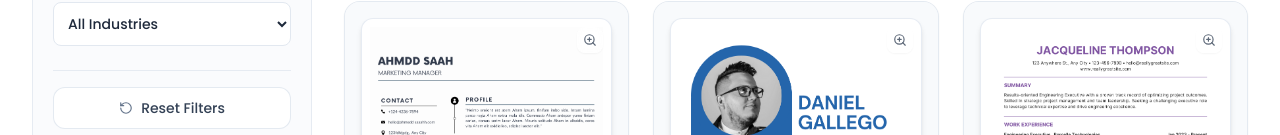
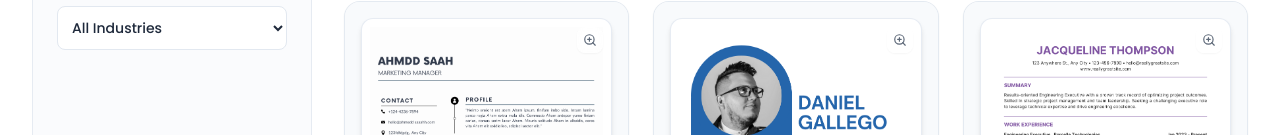
Before and after one commit to KhawajaIdrees/Recruma, a Next.js app: page /templates in a window 1280 px wide. Shown: the part 1205-1340 px from the top of the page. Built offline with nearby package versions, Linux system fonts and the light colour scheme.

Commit message:
filter template adjustment

```diff
--- a/src/app/templates/page.tsx
+++ b/src/app/templates/page.tsx
@@ -530,14 +530,15 @@ export default function TemplatesPage() {
           </div>
 
           {/* Main Grid: Sidebar + Templates Grid */}
-          <div className="grid grid-cols-1 lg:grid-cols-12 gap-8 items-start">
+          <div className="grid grid-cols-1 lg:grid-cols-12 gap-8 items-stretch">
 
             {/* SIDEBAR FILTERS (Desktop & Mobile Drawer) */}
             <aside
-              className={`lg:col-span-3 bg-slate-50/70 p-5 rounded-2xl border border-slate-200/80 space-y-6 ${
-                isMobileFilterOpen ? "block" : "hidden lg:block"
+              className={`lg:col-span-3 bg-slate-50/70 p-5 sm:p-6 rounded-2xl border border-slate-200/80 flex flex-col justify-between ${
+                isMobileFilterOpen ? "flex" : "hidden lg:flex"
               }`}
             >
+              <div className="space-y-6">
                 <div className="flex items-center justify-between border-b border-slate-200/80 pb-3">
                   <h3 className="text-xs font-extrabold text-slate-900 tracking-wider uppercase font-montserrat">
                     FILTER TEMPLATES
@@ -673,9 +674,10 @@ export default function TemplatesPage() {
                     </div>
                   )}
                 </div>
+              </div>
 
-              {/* Reset Filters Button */}
-              <div className="pt-4 border-t border-slate-200/80">
+              {/* Reset Filters Button (Anchored cleanly at bottom) */}
+              <div className="pt-6 border-t border-slate-200/80 mt-8">
                 <button
                   onClick={handleResetFilters}
                   className="w-full bg-white hover:bg-slate-100 text-slate-700 font-medium py-2.5 px-4 rounded-xl border border-slate-200/90 transition-colors text-xs sm:text-sm flex items-center justify-center space-x-2 shadow-xs"
```
Lines whose indentation alone changed are shown as unchanged.
